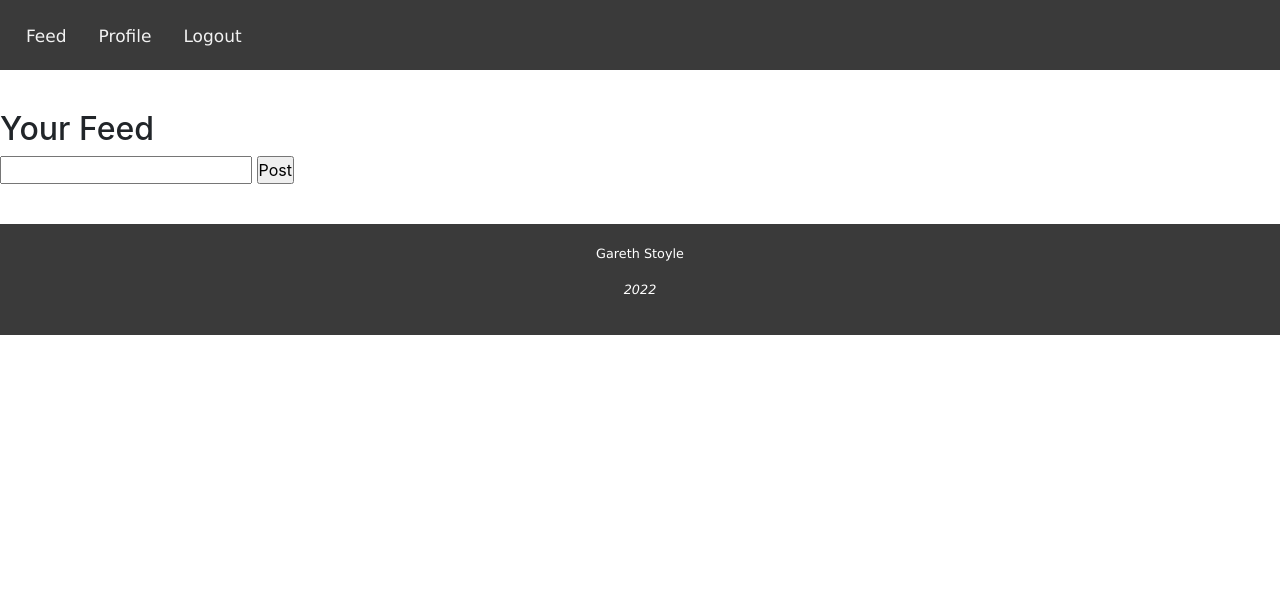
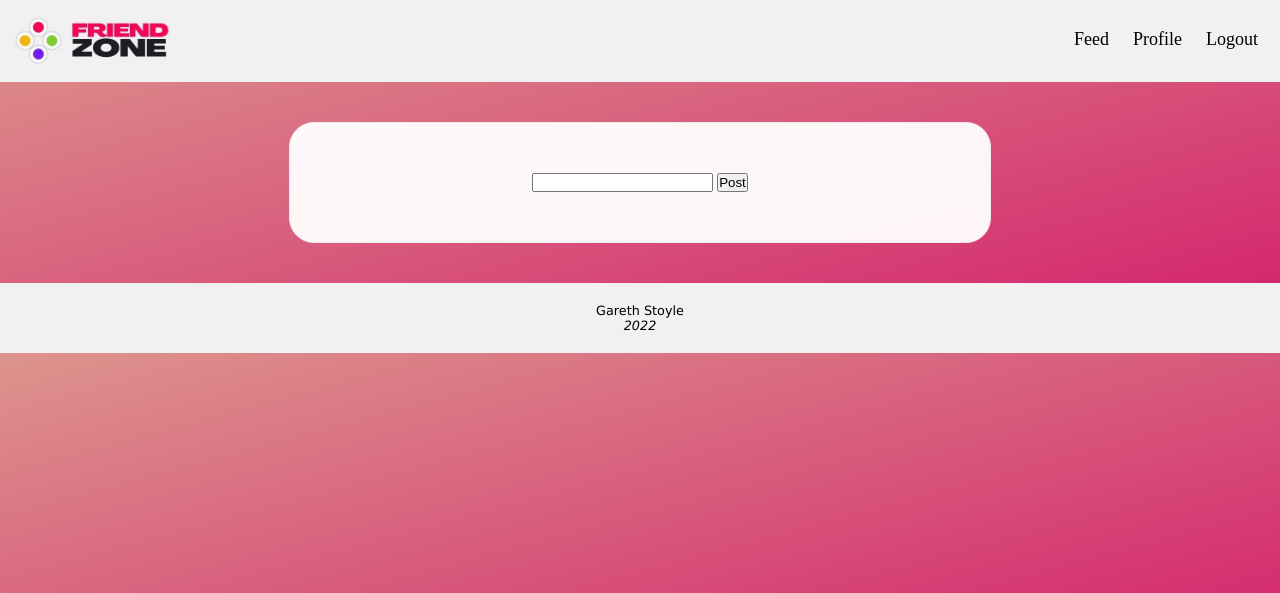
Before and after one commit to gareth-stoyle/SocialMediaWebsite, a PHP site: page /home.php in a window 1280 px wide. Shown: the top 593 px of the page. Run offline with PHP 8.4, Linux system fonts and the light colour scheme; the visitor is signed in with stand-in values (Sample User, id 1); data that the repository does not hold is empty.

Commit message:
CSS background updates.

```diff
--- a/header.php
+++ b/header.php
@@ -1,5 +1,8 @@
 <div class="header">
-    <a href="home.php">Feed</a>
-    <a href="profile.php?id=<?php echo $_SESSION['user_id'] ?>">Profile</a>
-    <a href="logout.php">Logout</a>
+    <img src="images/logo.jpg" class="logo" />
+    <div class="header-right">
+        <a href="home.php">Feed</a>
+        <a href="profile.php?id=<?php echo $_SESSION['user_id'] ?>">Profile</a>
+        <a href="logout.php">Logout</a>
+    </div>
 </div>
--- a/home.php
+++ b/home.php
@@ -4,8 +4,8 @@
     <title>Social Feed</title>
     <meta charset="UTF-8">
     <meta name="viewport" content="width=device-width, initial-scale=1">
-    <link rel="stylesheet" href="https://cdn.jsdelivr.net/npm/bootstrap@4.3.1/dist/css/bootstrap.min.css" integrity="sha384-ggOyR0iXCbMQv3Xipma34MD+dH/1fQ784/j6cY/iJTQUOhcWr7x9JvoRxT2MZw1T" crossorigin="anonymous">
     <link rel="stylesheet" href="main.css">
+    <script src="https://cdn.jsdelivr.net/npm/bootstrap@5.3.0-alpha1/dist/js/bootstrap.bundle.min.js" integrity="sha384-w76AqPfDkMBDXo30jS1Sgez6pr3x5MlQ1ZAGC+nuZB+EYdgRZgiwxhTBTkF7CXvN" crossorigin="anonymous"></script>
     <script src='https://code.jquery.com/jquery-3.6.0.min.js'></script>
     <script src='main.js' defer></script>
 </head>
@@ -17,9 +17,7 @@
 
 <body>
     <?php include('header.php'); ?>
-
-    <h2>Your Feed</h2>
-
+    <div class="main">
         <div id="create_post_container">
             <input type='textarea' id='post_textarea'>
             <input type="hidden" id='user_id' value="<?php echo $_SESSION['user_id']; ?>">
@@ -27,17 +25,13 @@
             <p id="success_message"></p>
         </div>
 
-    <div class="posts" id="posts">
-
-
-
-
-    </div>
+        <div class="posts" id="posts"></div>
         <script>
             $(function() {
                 getPosts();
             });
         </script>
+    </div>
 
     <?php include('footer.php'); ?>
 </body>
--- a/main.css
+++ b/main.css
@@ -5,43 +5,89 @@
 
 /* Header and Footer */
 
+/* Style the header with a grey background and some padding */
 .header {
-    padding: 40px;
-    margin: -10px -10px 40px -10px;
-    text-align: center;
-    background: #3a3a3a;
-    color: white;
-    font-size: 1em;
-    font-family: Verdana, Geneva, Tahoma, sans-serif;
-
+    overflow: hidden;
+    background-color: #f1f1f1;
+    padding: 15px 10px 10px 10px;
 }
 
+.logo {
+    width: 155px;
+    margin-left: 5px;
+    height: auto;
+}
+
+/* Style the header links */
 .header a {
     float: left;
-    margin: -20px 20px 40px -20px;
-    color: #f2f2f2;
+    color: black;
     text-align: center;
-    padding: 14px 16px;
+    padding: 12px;
     text-decoration: none;
-    font-size: 17px;
+    font-size: 18px;
+    line-height: 25px;
+    border-radius: 4px;
 }
 
+/* Change the background color on mouse-over */
 .header a:hover {
     background-color: #ddd;
     color: black;
+}
+
+/* Float the link section to the right */
+.header-right {
+    float: right;
+}
+
+/* Add media queries for responsiveness - when the screen is 500px wide or less, stack the links on top of each other */
+@media screen and (max-width: 500px) {
+    .header a {
+        float: none;
+        display: block;
+        text-align: left;
+    }
+    .header-right {
+        float: none;
+    }
 }
 
 footer {
     padding: 20px;
     margin: 40px -10px -10px -10px;
     text-align: center;
-    background: #3a3a3a;
-    color: white;
+    background-color: #f1f1f1;
+    color: black;
     font-size: .8em;
     font-family: Verdana, Geneva, Tahoma, sans-serif;
 }
 
 /* Main Page */
+body {
+    background: #DD968D;
+    background: -webkit-linear-gradient(top left, #DD968D, #D31D6B);
+    background: -moz-linear-gradient(top left, #DD968D, #D31D6B);
+    background: linear-gradient(to bottom right, #DD968D, #D31D6B);
+}
+
+.main {
+    background-color: rgba(255, 255, 255, .95);
+    color: black;
+    max-width: 600px;
+    margin: 40px auto;
+    width: 60%;
+    border: 1px solid rgb(237, 237, 237);
+    border-radius: 25px;
+    padding: 50px;
+    text-align: center;
+}
+
+.post_container {
+    background-color: lightcyan;
+    margin: 20px 0 20px 0;
+}
+
 
 #button_div {
     width: 50%;
--- a/profile.php
+++ b/profile.php
@@ -4,7 +4,6 @@
     <title>Profile Page</title>
     <meta charset="UTF-8">
     <meta name="viewport" content="width=device-width, initial-scale=1">
-    <link rel="stylesheet" href="https://cdn.jsdelivr.net/npm/bootstrap@4.3.1/dist/css/bootstrap.min.css" integrity="sha384-ggOyR0iXCbMQv3Xipma34MD+dH/1fQ784/j6cY/iJTQUOhcWr7x9JvoRxT2MZw1T" crossorigin="anonymous">
     <link rel="stylesheet" href="main.css">
     <script src='https://code.jquery.com/jquery-3.6.0.min.js'></script>
     <script src='main.js' defer></script>
@@ -22,6 +21,7 @@
 <body>
     <?php include('header.php'); ?>
 
+    <main>
         <div id="button_div">
             <input type="hidden" id='user_id' value="<?php echo $_SESSION['user_id']; ?>">
             <input type='button' onclick="getAbout()" id='about_button' value='About' />
@@ -33,7 +33,7 @@
             <p id="success_message"></p>
         </div>
         <div id="about"></div>
-
+    </main>
     <?php include('footer.php'); ?>
 </body>
 </html>
```
Also changed, not shown: images/logo.jpg (added). Lines whose indentation alone changed are shown as unchanged.
